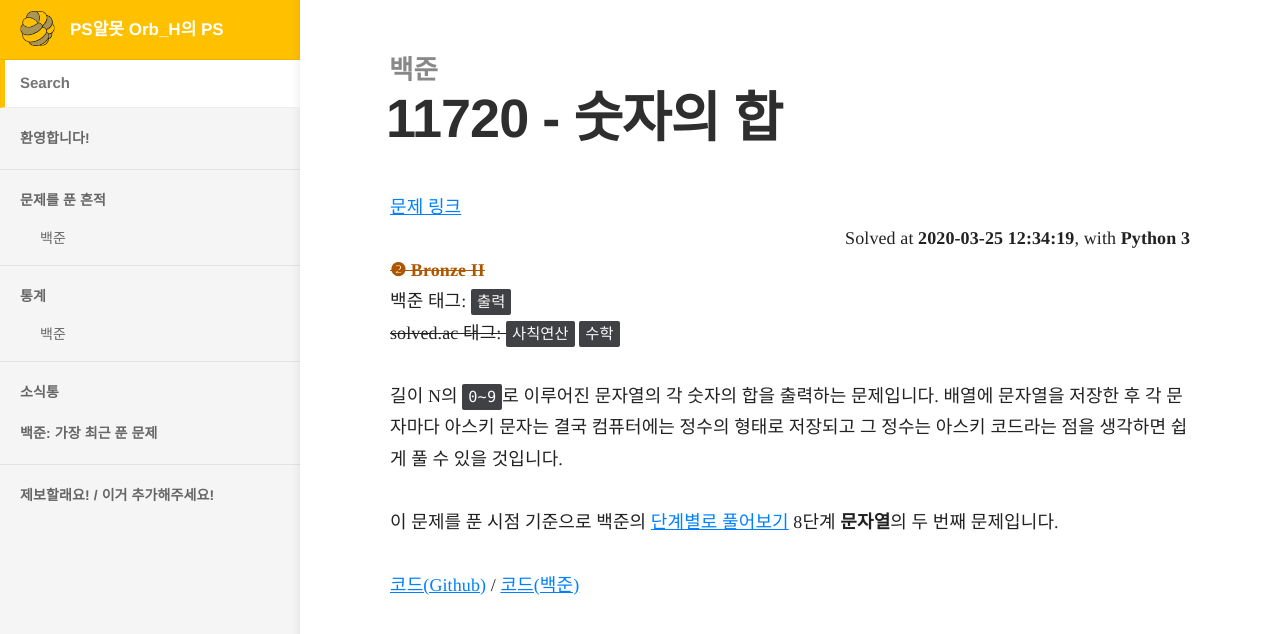
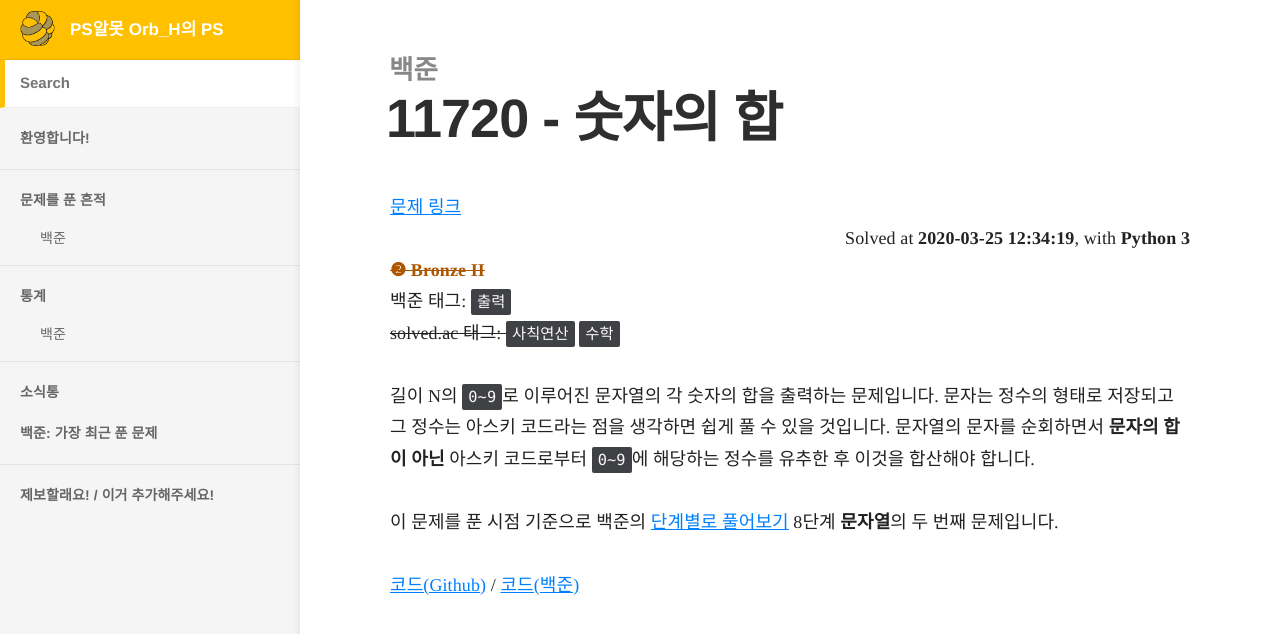
Before and after one commit to Orb-H/nojam, a Jekyll site: the page built from docs/_docs/nojam/11720.md, in a window 1280 px wide. Shown: the top 634 px of the page. Built offline with Jekyll 4.4.1, drawn with Linux system fonts in a browser that asks for light colours.

Commit message:
edit description of 11720

```diff
--- a/docs/_docs/nojam/11720.md
+++ b/docs/_docs/nojam/11720.md
@@ -20,6 +20,6 @@
 solve_solved_not_set: true
 ---
 
-길이 N의 `0~9`로 이루어진 문자열의 각 숫자의 합을 출력하는 문제입니다. 배열에 문자열을 저장한 후 각 문자마다 아스키 문자는 결국 컴퓨터에는 정수의 형태로 저장되고 그 정수는 아스키 코드라는 점을 생각하면 쉽게 풀 수 있을 것입니다.
+길이 N의 `0~9`로 이루어진 문자열의 각 숫자의 합을 출력하는 문제입니다. 문자는 정수의 형태로 저장되고 그 정수는 아스키 코드라는 점을 생각하면 쉽게 풀 수 있을 것입니다. 문자열의 문자를 순회하면서 **문자의 합이 아닌** 아스키 코드로부터 `0~9`에 해당하는 정수를 유추한 후 이것을 합산해야 합니다.
 
 이 문제를 푼 시점 기준으로 백준의 [단계별로 풀어보기](http://noj.am/p/s) 8단계 **문자열**의 두 번째 문제입니다.
```
